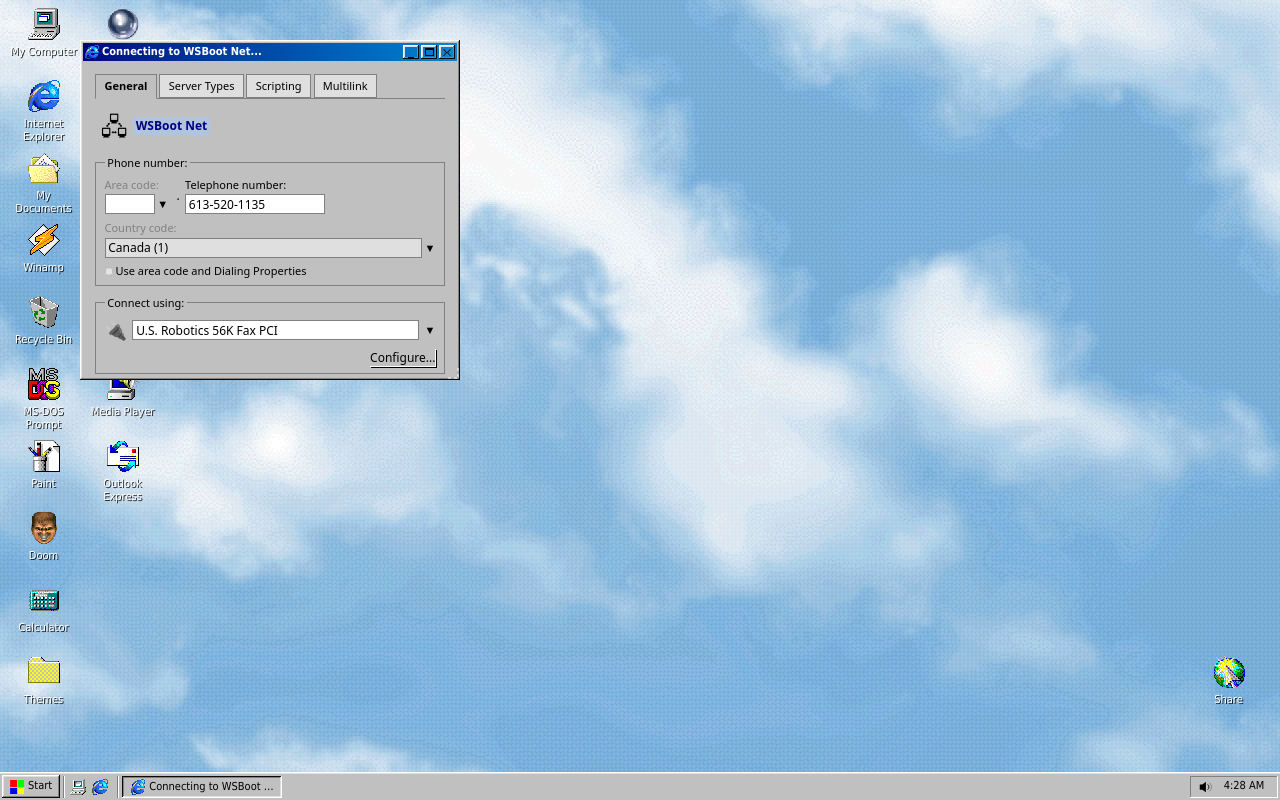
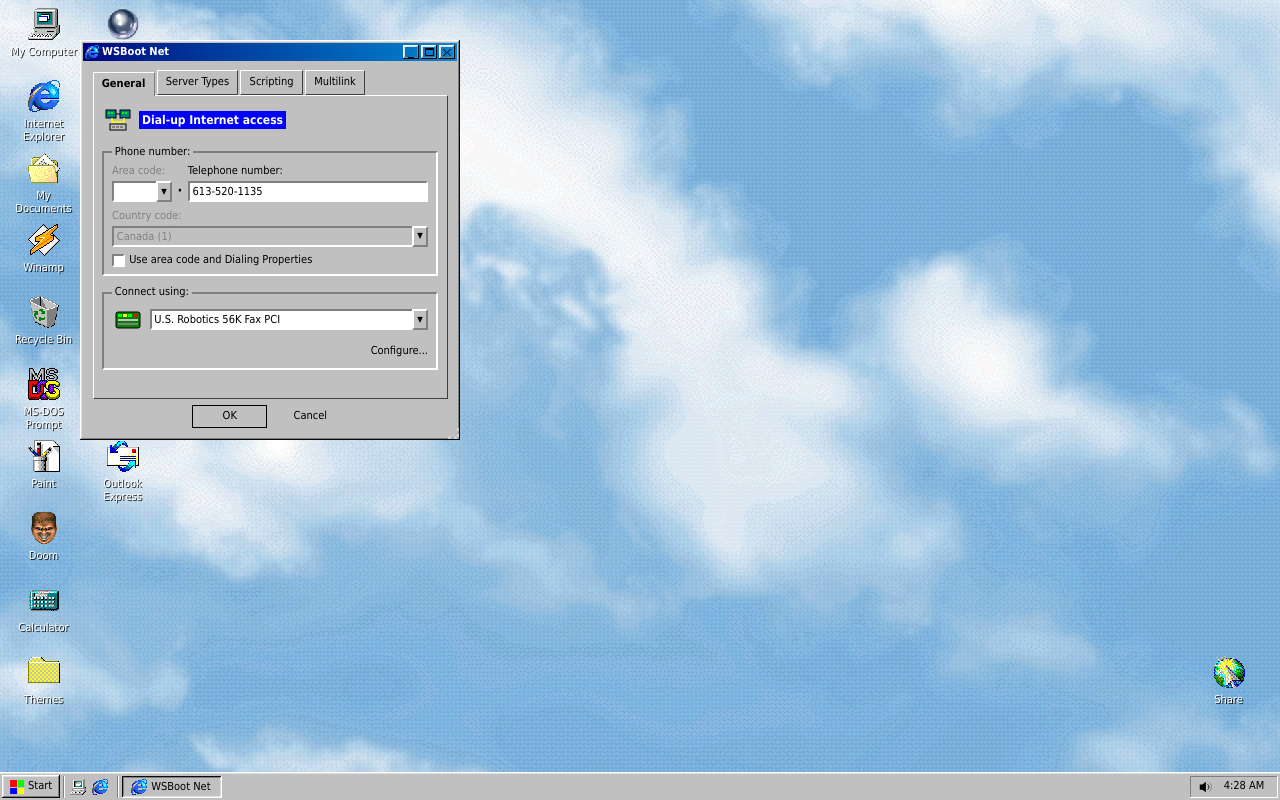
Before and after one commit to madeburo/wsboot, a Next.js app: page / in a window 1280 px wide. Both pictures are taken after a click on the button 100 px from the left and 786 px from the top of the page. Built offline with nearby package versions, Linux system fonts and the light colour scheme; a web font is replaced by a local one.

Commit message:
1.5.9: Dial-up Internet access

```diff
--- a/components/desktop/Desktop.tsx
+++ b/components/desktop/Desktop.tsx
@@ -175,9 +175,12 @@
       openWindow("ie-browser");
     } else {
       openWindow("internet");
-      setDialupDone(true);
     }
   }, [dialupDone, openWindow]);
+
+  const handleDialupConnected = useCallback(() => {
+    setDialupDone(true);
+  }, []);
 
   const handleQuickLaunch = useCallback(
     (id: string) => {
@@ -296,7 +299,7 @@
       case "project-details":
         return <ProjectDetailsWindow {...props} />;
       case "internet":
-        return <InternetWindow {...props} />;
+        return <InternetWindow {...props} onConnected={handleDialupConnected} />;
       case "ie-browser":
         return <IEBrowserWindow {...props} />;
       case "msdos":
--- a/components/windows/InternetWindow.tsx
+++ b/components/windows/InternetWindow.tsx
@@ -7,7 +7,19 @@
 
 const DIALUP_SOUNDS = ["dialup-01", "dialup-02", "dialup-03"] as const;
 
-export function InternetWindow({ window: win, closeWindow, openWindow, notify, playSound, fadeOutSound }: WindowComponentProps) {
+type InternetWindowProps = WindowComponentProps & {
+  onConnected?: () => void;
+};
+
+export function InternetWindow({
+  window: win,
+  closeWindow,
+  openWindow,
+  notify,
+  playSound,
+  fadeOutSound,
+  onConnected,
+}: InternetWindowProps) {
   const [phase, setPhase] = useState<ConnectionPhase>("idle");
   const [progress, setProgress] = useState(0);
   const [statusText, setStatusText] = useState("Ready to connect");
@@ -15,7 +27,6 @@
   const timerRef = useRef<ReturnType<typeof setTimeout> | null>(null);
 
   const startConnection = () => {
-    // Pick a random dialup sound
     const sound = DIALUP_SOUNDS[Math.floor(Math.random() * DIALUP_SOUNDS.length)];
     audioRef.current = sound;
     playSound(sound);
@@ -34,12 +45,12 @@
         setStatusText("Connected at 33,600 bps");
         setProgress(100);
 
-        // Fade out dialup sound
         if (audioRef.current && fadeOutSound) {
           fadeOutSound(audioRef.current, 1000);
         }
 
         timerRef.current = setTimeout(() => {
+          onConnected?.();
           notify("Connected to WSBoot Net!");
           closeWindow(win.instanceId);
           openWindow("ie-browser");
@@ -48,7 +59,14 @@
     }, 3500);
   };
 
-  // Progress animation during dialing
+  const cancelConnection = () => {
+    if (timerRef.current) clearTimeout(timerRef.current);
+    if (audioRef.current && fadeOutSound) fadeOutSound(audioRef.current, 300);
+    setPhase("idle");
+    setProgress(0);
+    setStatusText("Ready to connect");
+  };
+
   useEffect(() => {
     if (phase !== "dialing") return;
     const interval = setInterval(() => {
@@ -57,7 +75,6 @@
     return () => clearInterval(interval);
   }, [phase]);
 
-  // Cleanup on unmount
   useEffect(() => {
     return () => {
       if (timerRef.current) clearTimeout(timerRef.current);
@@ -65,85 +82,127 @@
   }, []);
 
   return (
-    <div className="flex flex-col h-full bg-[#c0c0c0] p-3 text-[12px] font-[system-ui,sans-serif]">
-      {/* Tabs */}
-      <div className="flex border-b border-[#808080] mb-3">
-        <div className="px-3 py-1 bg-[#c0c0c0] border border-[#808080] border-b-[#c0c0c0] -mb-px text-[11px] font-bold">
+    <div className="flex flex-col h-full bg-[#c0c0c0] text-[11px] select-none">
+      {/* Tab bar */}
+      <div className="flex items-end px-2 pt-1.5">
+        <div
+          className="relative px-3 py-[3px] bg-[#c0c0c0] border-t border-l border-r border-t-[#ffffff] border-l-[#ffffff] border-r-[#808080] -mb-px z-10 font-bold"
+        >
           General
         </div>
-        <div className="px-3 py-1 bg-[#dfdfdf] border border-[#808080] text-[11px] ml-1">
+        <div className="px-3 py-[3px] bg-[#c0c0c0] border border-t-[#ffffff] border-l-[#ffffff] border-r-[#404040] border-b-[#404040] ml-[2px]">
           Server Types
         </div>
-        <div className="px-3 py-1 bg-[#dfdfdf] border border-[#808080] text-[11px] ml-1">
+        <div className="px-3 py-[3px] bg-[#c0c0c0] border border-t-[#ffffff] border-l-[#ffffff] border-r-[#404040] border-b-[#404040] ml-[2px]">
           Scripting
         </div>
-        <div className="px-3 py-1 bg-[#dfdfdf] border border-[#808080] text-[11px] ml-1">
+        <div className="px-3 py-[3px] bg-[#c0c0c0] border border-t-[#ffffff] border-l-[#ffffff] border-r-[#404040] border-b-[#404040] ml-[2px]">
           Multilink
         </div>
       </div>
 
+      {/* Tab content panel */}
+      <div className="flex-1 mx-2 mb-2 border border-t-[#ffffff] border-l-[#ffffff] border-r-[#404040] border-b-[#404040] bg-[#c0c0c0] p-3 flex flex-col">
         {/* Connection icon + name */}
-      <div className="flex items-center gap-2 mb-4 px-2">
-        <div className="text-[24px]">🖧</div>
-        <span className="text-[12px] font-bold text-[#000080] bg-[#b0c4de] px-1">WSBoot Net</span>
+        <div className="flex items-center gap-2 mb-3">
+          <div className="w-[32px] h-[32px] flex items-center justify-center">
+            <svg width="28" height="28" viewBox="0 0 28 28" fill="none">
+              <rect x="2" y="4" width="10" height="8" fill="#008080" stroke="#000" strokeWidth="1"/>
+              <rect x="16" y="4" width="10" height="8" fill="#008080" stroke="#000" strokeWidth="1"/>
+              <rect x="4" y="6" width="2" height="2" fill="#00ff00"/>
+              <rect x="7" y="6" width="2" height="2" fill="#00ff00"/>
+              <rect x="18" y="6" width="2" height="2" fill="#00ff00"/>
+              <rect x="21" y="6" width="2" height="2" fill="#00ff00"/>
+              <path d="M12 8 L16 8" stroke="#000" strokeWidth="1"/>
+              <path d="M8 12 L8 16 L20 16 L20 12" stroke="#ffff00" strokeWidth="1.5" fill="none"/>
+              <rect x="6" y="18" width="16" height="6" fill="#c0c0c0" stroke="#000" strokeWidth="1"/>
+              <rect x="8" y="20" width="3" height="2" fill="#808080"/>
+              <rect x="12" y="20" width="3" height="2" fill="#808080"/>
+              <rect x="16" y="20" width="3" height="2" fill="#808080"/>
+            </svg>
+          </div>
+          <span className="text-[12px] font-bold text-white bg-[#0000ff] px-1">
+            Dial-up Internet access
+          </span>
         </div>
 
         {/* Phone number fieldset */}
-      <fieldset className="border border-[#808080] px-3 py-2 mb-3">
+        <fieldset className="border-2 border-t-[#808080] border-l-[#808080] border-r-[#ffffff] border-b-[#ffffff] px-3 pt-1 pb-2 mb-3">
           <legend className="text-[11px] px-1">Phone number:</legend>
-        <div className="flex items-center gap-2 mb-2">
+          <div className="flex items-end gap-1 mb-2">
             <div>
               <div className="text-[11px] text-[#808080] mb-0.5">Area code:</div>
               <div className="flex items-center">
+                <div className="relative">
                   <input
                     readOnly
-                className="w-[50px] h-[20px] border border-[#808080] bg-white px-1 text-[11px]"
+                    className="w-[60px] h-[21px] border-2 border-t-[#808080] border-l-[#808080] border-r-[#ffffff] border-b-[#ffffff] bg-white px-1 text-[11px] pr-[16px]"
                     value=""
                   />
-              <span className="text-[11px] mx-1">▼</span>
+                  <div className="absolute right-0 top-0 w-[16px] h-[21px] bg-[#c0c0c0] border-2 border-t-[#ffffff] border-l-[#ffffff] border-r-[#808080] border-b-[#808080] flex items-center justify-center text-[8px] active:border-t-[#808080] active:border-l-[#808080] active:border-r-[#ffffff] active:border-b-[#ffffff]">
+                    ▼
                   </div>
                 </div>
-          <span className="mt-3">·</span>
-          <div>
+              </div>
+            </div>
+            <span className="text-[14px] font-bold mb-0.5 mx-1">·</span>
+            <div className="flex-1">
               <div className="text-[11px] mb-0.5">Telephone number:</div>
               <input
                 readOnly
-              className="w-[140px] h-[20px] border border-[#808080] bg-white px-1 text-[11px]"
+                className="w-full h-[21px] border-2 border-t-[#808080] border-l-[#808080] border-r-[#ffffff] border-b-[#ffffff] bg-white px-1 text-[11px]"
                 value="613-520-1135"
               />
             </div>
           </div>
           <div className="mb-2">
             <div className="text-[11px] text-[#808080] mb-0.5">Country code:</div>
-          <div className="flex items-center">
+            <div className="relative">
               <input
                 readOnly
-              className="flex-1 h-[20px] border border-[#808080] bg-[#dfdfdf] px-1 text-[11px]"
+                className="w-full h-[21px] border-2 border-t-[#808080] border-l-[#808080] border-r-[#ffffff] border-b-[#ffffff] bg-[#c0c0c0] px-1 text-[11px] text-[#808080] pr-[16px]"
                 value="Canada (1)"
               />
-            <span className="text-[11px] ml-1">▼</span>
+              <div className="absolute right-0 top-0 w-[16px] h-[21px] bg-[#c0c0c0] border-2 border-t-[#ffffff] border-l-[#ffffff] border-r-[#808080] border-b-[#808080] flex items-center justify-center text-[8px]">
+                ▼
               </div>
             </div>
-        <label className="flex items-center gap-1 text-[11px]">
-          <input type="checkbox" disabled className="w-3 h-3" />
+          </div>
+          <label className="flex items-center gap-1.5 text-[11px] cursor-default">
+            <div className="w-[13px] h-[13px] border-2 border-t-[#808080] border-l-[#808080] border-r-[#ffffff] border-b-[#ffffff] bg-white flex items-center justify-center">
+            </div>
             Use area code and Dialing Properties
           </label>
         </fieldset>
 
         {/* Connect using fieldset */}
-      <fieldset className="border border-[#808080] px-3 py-2 mb-3">
+        <fieldset className="border-2 border-t-[#808080] border-l-[#808080] border-r-[#ffffff] border-b-[#ffffff] px-3 pt-1 pb-2 mb-3">
           <legend className="text-[11px] px-1">Connect using:</legend>
           <div className="flex items-center gap-2">
-          <div className="text-[18px]">🔌</div>
+            <div className="w-[32px] h-[32px] flex items-center justify-center">
+              <svg width="28" height="24" viewBox="0 0 28 24" fill="none">
+                <rect x="2" y="4" width="24" height="16" rx="2" fill="#008000" stroke="#000" strokeWidth="1"/>
+                <rect x="4" y="6" width="4" height="3" fill="#00ff00"/>
+                <rect x="9" y="6" width="4" height="3" fill="#ffff00"/>
+                <rect x="14" y="6" width="4" height="3" fill="#00ff00"/>
+                <rect x="4" y="11" width="20" height="2" fill="#c0c0c0"/>
+                <rect x="4" y="15" width="20" height="2" fill="#808080"/>
+                <rect x="20" y="6" width="4" height="3" fill="#ff0000"/>
+              </svg>
+            </div>
+            <div className="flex-1 relative">
               <input
                 readOnly
-            className="flex-1 h-[20px] border border-[#808080] bg-white px-1 text-[11px]"
+                className="w-full h-[21px] border-2 border-t-[#808080] border-l-[#808080] border-r-[#ffffff] border-b-[#ffffff] bg-white px-1 text-[11px] pr-[16px]"
                 value="U.S. Robotics 56K Fax PCI"
               />
-          <span className="text-[11px]">▼</span>
+              <div className="absolute right-0 top-0 w-[16px] h-[21px] bg-[#c0c0c0] border-2 border-t-[#ffffff] border-l-[#ffffff] border-r-[#808080] border-b-[#808080] flex items-center justify-center text-[8px]">
+                ▼
+              </div>
+            </div>
           </div>
           <div className="flex justify-end mt-2">
-          <button className="px-3 py-0.5 border border-[#808080] bg-[#c0c0c0] text-[11px] active:border-inset shadow-[1px_1px_0_#000,-1px_-1px_0_#fff_inset]">
+            <button className="h-[21px] px-3 bg-[#c0c0c0] border-2 border-t-[#ffffff] border-l-[#ffffff] border-r-[#808080] border-b-[#808080] text-[11px] active:border-t-[#808080] active:border-l-[#808080] active:border-r-[#ffffff] active:border-b-[#ffffff]">
               Configure...
             </button>
           </div>
@@ -153,7 +212,7 @@
         {phase !== "idle" && (
           <div className="mb-2 px-1">
             <div className="text-[11px] mb-1">{statusText}</div>
-          <div className="w-full h-[14px] border border-[#808080] bg-white">
+            <div className="w-full h-[16px] border-2 border-t-[#808080] border-l-[#808080] border-r-[#ffffff] border-b-[#ffffff] bg-white">
               <div
                 className="h-full bg-[#000080] transition-all duration-300"
                 style={{ width: `${progress}%` }}
@@ -161,20 +220,21 @@
             </div>
           </div>
         )}
+      </div>
 
-      {/* Buttons */}
-      <div className="flex justify-end gap-2 mt-auto pt-2 border-t border-[#808080]">
+      {/* Bottom buttons */}
+      <div className="flex justify-center gap-2 px-3 pb-2">
         {phase === "idle" ? (
           <>
             <button
               onClick={startConnection}
-              className="px-4 py-1 border-2 border-[#808080] bg-[#c0c0c0] text-[11px] font-bold shadow-[1px_1px_0_#000] active:shadow-none active:translate-x-px active:translate-y-px"
+              className="h-[23px] w-[75px] bg-[#c0c0c0] border-2 border-t-[#ffffff] border-l-[#ffffff] border-r-[#808080] border-b-[#808080] text-[11px] font-bold active:border-t-[#808080] active:border-l-[#808080] active:border-r-[#ffffff] active:border-b-[#ffffff] ring-1 ring-black ring-inset"
             >
-              Connect
+              OK
             </button>
             <button
               onClick={() => closeWindow(win.instanceId)}
-              className="px-4 py-1 border-2 border-[#808080] bg-[#c0c0c0] text-[11px] shadow-[1px_1px_0_#000] active:shadow-none active:translate-x-px active:translate-y-px"
+              className="h-[23px] w-[75px] bg-[#c0c0c0] border-2 border-t-[#ffffff] border-l-[#ffffff] border-r-[#808080] border-b-[#808080] text-[11px] active:border-t-[#808080] active:border-l-[#808080] active:border-r-[#ffffff] active:border-b-[#ffffff]"
             >
               Cancel
             </button>
@@ -183,23 +243,21 @@
           <button
             onClick={() => {
               if (audioRef.current && fadeOutSound) fadeOutSound(audioRef.current, 500);
+              onConnected?.();
               closeWindow(win.instanceId);
               openWindow("ie-browser");
             }}
-            className="px-4 py-1 border-2 border-[#808080] bg-[#c0c0c0] text-[11px] font-bold shadow-[1px_1px_0_#000] active:shadow-none active:translate-x-px active:translate-y-px"
+            className="h-[23px] w-[75px] bg-[#c0c0c0] border-2 border-t-[#ffffff] border-l-[#ffffff] border-r-[#808080] border-b-[#808080] text-[11px] font-bold active:border-t-[#808080] active:border-l-[#808080] active:border-r-[#ffffff] active:border-b-[#ffffff]"
           >
             OK
           </button>
         ) : (
           <button
             onClick={() => {
-              if (timerRef.current) clearTimeout(timerRef.current);
-              if (audioRef.current && fadeOutSound) fadeOutSound(audioRef.current, 300);
-              setPhase("idle");
-              setProgress(0);
-              setStatusText("Ready to connect");
+              cancelConnection();
+              closeWindow(win.instanceId);
             }}
-            className="px-4 py-1 border-2 border-[#808080] bg-[#c0c0c0] text-[11px] shadow-[1px_1px_0_#000] active:shadow-none active:translate-x-px active:translate-y-px"
+            className="h-[23px] w-[75px] bg-[#c0c0c0] border-2 border-t-[#ffffff] border-l-[#ffffff] border-r-[#808080] border-b-[#808080] text-[11px] active:border-t-[#808080] active:border-l-[#808080] active:border-r-[#ffffff] active:border-b-[#ffffff]"
           >
             Cancel
           </button>
--- a/lib/windows.ts
+++ b/lib/windows.ts
@@ -61,7 +61,7 @@
   calculator: { id: "calculator", title: "Calculator", icon: "calculator", width: 260, height: 320 },
   computer: { id: "computer", title: "My Computer", icon: "computer", width: 660, height: 450 },
   defrag: { id: "defrag", title: "Defragmenting Drive C", icon: "computer", width: 580, height: 420 },
-  internet: { id: "internet", title: "Connecting to WSBoot Net...", icon: "ie", width: 380, height: 340 },
+  internet: { id: "internet", title: "WSBoot Net", icon: "ie", width: 380, height: 400 },
   "ie-browser": { id: "ie-browser", title: "Microsoft Internet Explorer", icon: "ie", width: 760, height: 520 },
   msdos: { id: "msdos", title: "MS-DOS Prompt", icon: "prompt", width: 640, height: 400 },
   mediaplayer: { id: "mediaplayer", title: "Windows Media Player", icon: "sound", width: 420, height: 380 },
--- a/package.json
+++ b/package.json
@@ -1,6 +1,6 @@
 {
   "name": "wsboot",
-  "version": "1.5.8",
+  "version": "1.5.9",
   "private": true,
   "description": "A retro web desktop booting in browser.",
   "scripts": {
```
Lines whose indentation alone changed are shown as unchanged.
